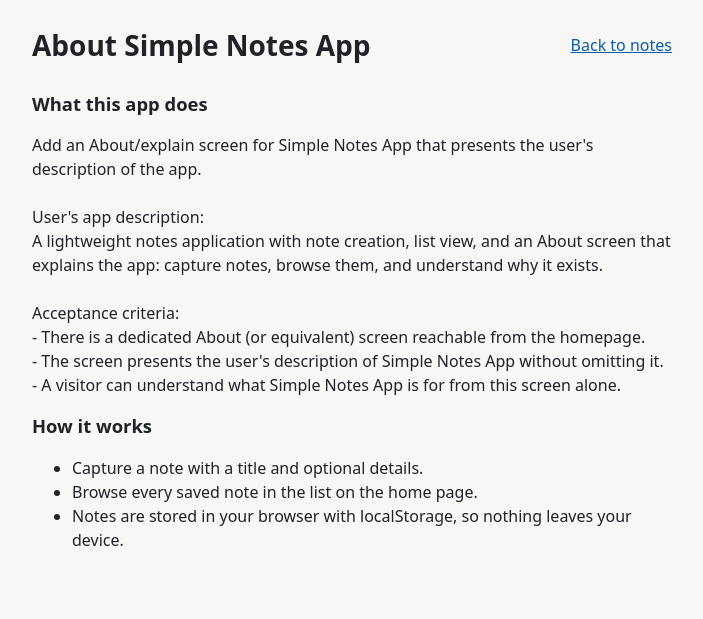
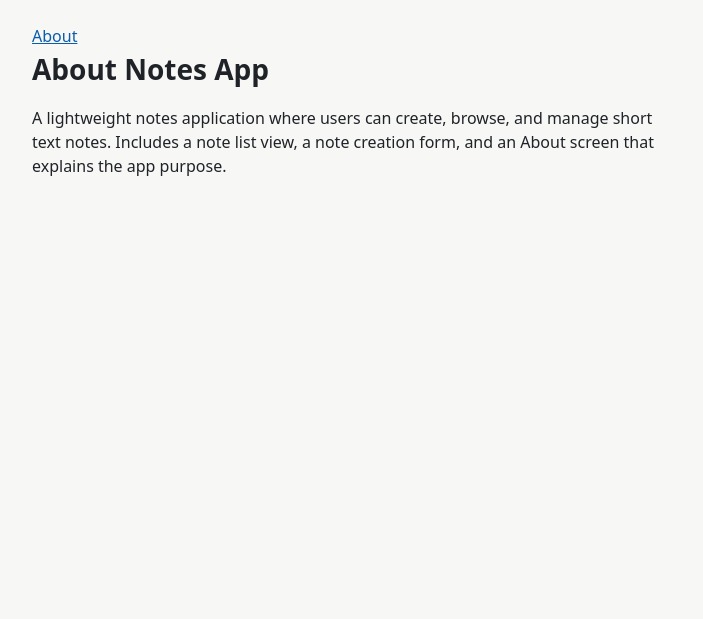
Before and after one commit to ghoul007/simple-notes-app, a website: page about.html in a window 1280 px wide. Shown: the whole page, without its empty margins (288-991 px from the left). Drawn offline with Linux system fonts and the light colour scheme.

Commit message:
fix: apply automated ticket changes

```diff
--- a/about.html
+++ b/about.html
@@ -1,39 +1 @@
-<!doctype html>
-<html lang="en">
-  <head>
-    <meta charset="utf-8" />
-    <meta name="viewport" content="width=device-width, initial-scale=1" />
-    <title>About Simple Notes App</title>
-    <link rel="stylesheet" href="styles.css" />
-  </head>
-  <body>
-    <header class="site-header">
-      <h1>About Simple Notes App</h1>
-      <nav aria-label="Main">
-        <a href="index.html">Back to notes</a>
-      </nav>
-    </header>
-    <main>
-      <section aria-labelledby="about-heading">
-        <h2 id="about-heading">What this app does</h2>
-        <div class="about-text">Add an About/explain screen for Simple Notes App that presents the user's description of the app.
-
-User's app description:
-A lightweight notes application with note creation, list view, and an About screen that explains the app: capture notes, browse them, and understand why it exists.
-
-Acceptance criteria:
-- There is a dedicated About (or equivalent) screen reachable from the homepage.
-- The screen presents the user's description of Simple Notes App without omitting it.
-- A visitor can understand what Simple Notes App is for from this screen alone.</div>
-      </section>
-      <section aria-labelledby="how-heading">
-        <h2 id="how-heading">How it works</h2>
-        <ul>
-          <li>Capture a note with a title and optional details.</li>
-          <li>Browse every saved note in the list on the home page.</li>
-          <li>Notes are stored in your browser with localStorage, so nothing leaves your device.</li>
-        </ul>
-      </section>
-    </main>
-  </body>
-</html>
+<!DOCTYPE html><html lang='en'><head><meta charset='UTF-8'><meta name='viewport' content='width=device-width, initial-scale=1.0'><title>About - Notes App</title><link rel='stylesheet' href='styles.css'></head><body><nav><a href='/'></a><a href='/about.html'>About</a></nav><main><h1>About Notes App</h1><p>A lightweight notes application where users can create, browse, and manage short text notes. Includes a note list view, a note creation form, and an About screen that explains the app purpose.</p></main></body></html>
```
Also changed, not shown: index.html (+1 -35 lines).
